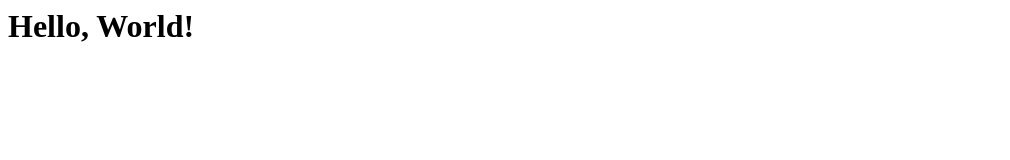
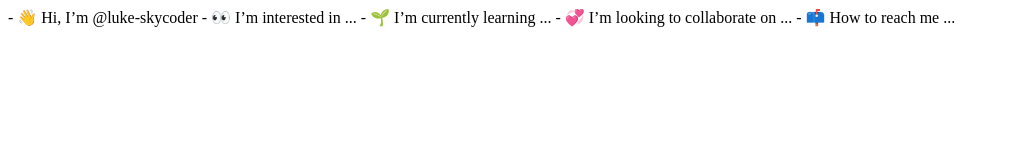
Before and after one commit to luke-skycoder/luke.github.io, a plain HTML site: page index.html in a window 1280 px wide. Shown: the whole page, without its empty margins (0-1010 px from the left). Drawn offline with Linux system fonts and the light colour scheme.

Commit message:
Update index.html

```diff
--- a/index.html
+++ b/index.html
@@ -5,7 +5,11 @@
 </head>
 
 <body>
-<h1>Hello, World! </h1>
+- 👋 Hi, I’m @luke-skycoder
+- 👀 I’m interested in ...
+- 🌱 I’m currently learning ...
+- 💞️ I’m looking to collaborate on ...
+- 📫 How to reach me ...
 </body>
 
 </html>
```
